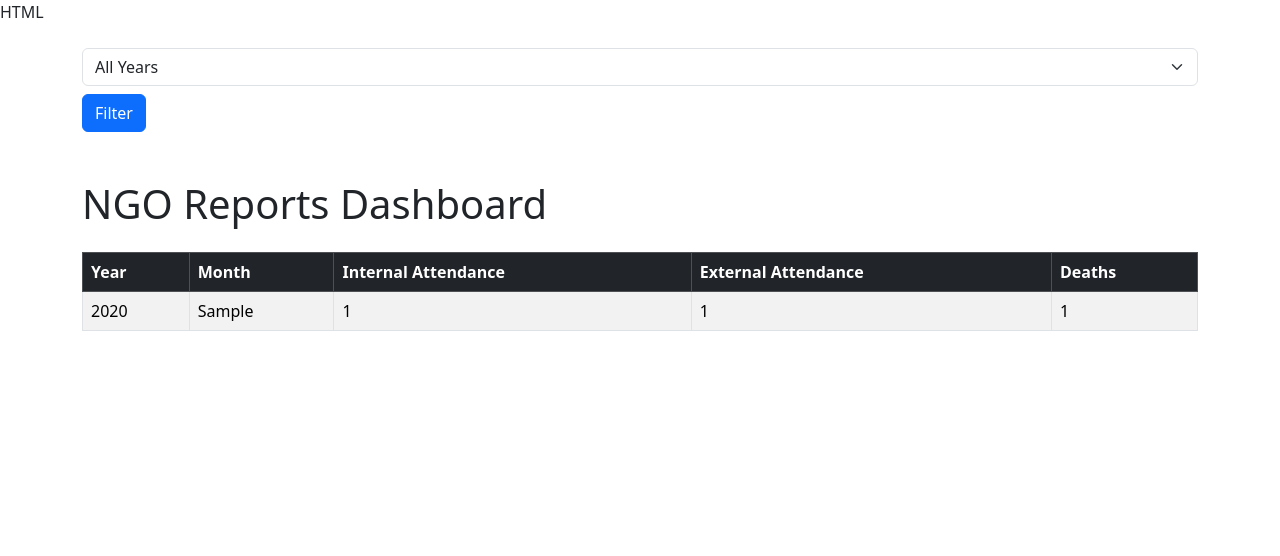
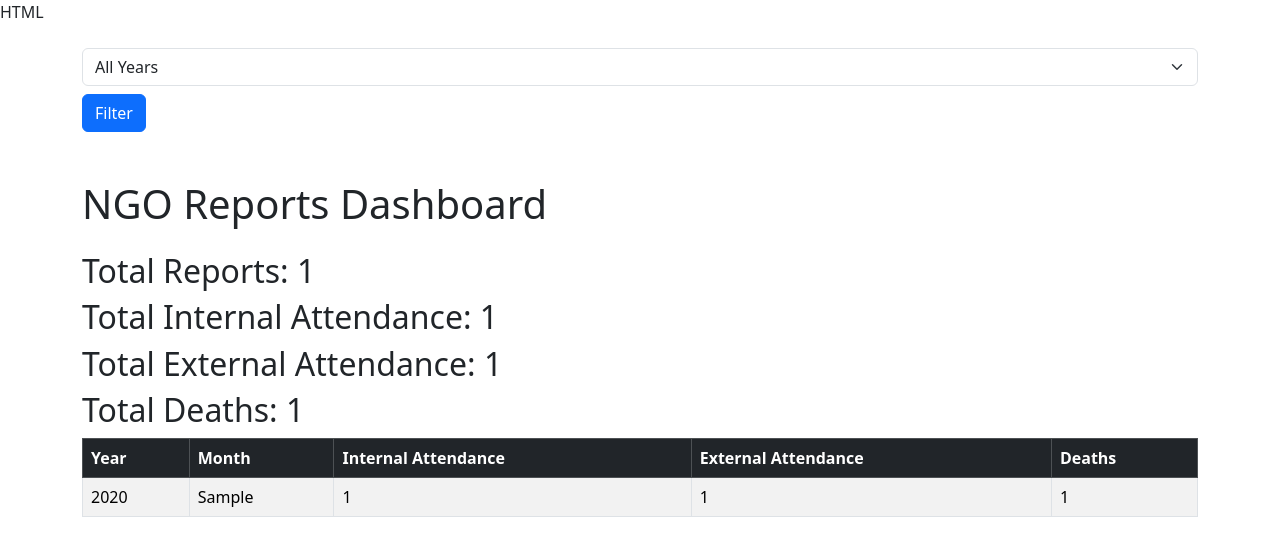
Before and after one commit to KattKriger/ngo-ai-manager, a Django app: page / in a window 1280 px wide. Shown: the top 556 px of the page. Run offline with Django 5.2, Linux system fonts and the light colour scheme; tables that the repository leaves empty hold one stand-in row (values such as "Sample post").

Commit message:
Added dashboard KPIs

```diff
--- a/reports/templates/reports/report_list.html
+++ b/reports/templates/reports/report_list.html
@@ -31,6 +31,10 @@ HTML
 
         <div class="container mt-5">
             <h1 class="mb-4">NGO Reports Dashboard</h1>
+            <h2>Total Reports: {{ total_reports }}</h2>
+            <h2>Total Internal Attendance: {{ total_internal_attendance }}</h2>
+            <h2>Total External Attendance: {{ total_external_attendance }}</h2>
+            <h2>Total Deaths: {{ total_deaths }}</h2>
             <table class="table table-striped table-bordered">
                 <thead class="table-dark">
                     <tr>
--- a/reports/views.py
+++ b/reports/views.py
@@ -1,6 +1,7 @@
 from .models import Report
 from django.shortcuts import render, redirect
 from .forms import ReportForm
+from django.db.models import Sum
 
 
 def report_list(request):
@@ -8,17 +9,34 @@ def report_list(request):
     selected_year = request.GET.get('year')
 
     reports = Report.objects.all()
+    total_reports = reports.count()
+    total_internal_attendance = reports.aggregate(
+        Sum('internal_attendance')
+        )['internal_attendance__sum']
+    total_external_attendance = reports.aggregate(
+        Sum('external_attendance')
+        )['external_attendance__sum']
+    total_deaths = reports.aggregate(
+        Sum('deaths')
+        )['deaths__sum']
 
     if selected_year:
             reports = reports.filter(year=selected_year)
 
-    years = Report.objects.values_list('year', flat=True).distinct().order_by('year')
+    years = Report.objects.values_list(
+        'year',
+        flat=True
+    ).distinct().order_by('year')
 
     return render(request, 'reports/report_list.html', {
         'reports': reports,
         'years': years,
-        'selected_year': selected_year
-        })
+        'selected_year': selected_year,
+        'total_reports': total_reports,
+        'total_internal_attendance': total_internal_attendance,
+        'total_external_attendance': total_external_attendance,
+        'total_deaths': total_deaths,
+    })
 
 def create_report(request):
     if request.method == 'POST':
```
